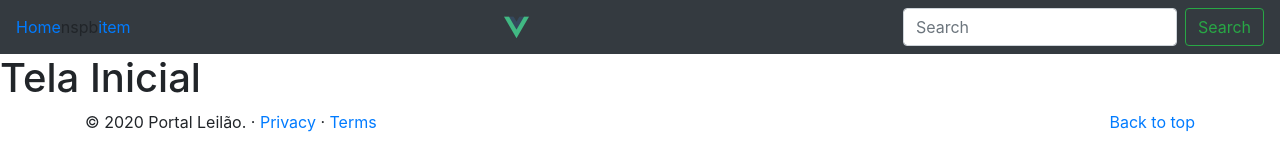
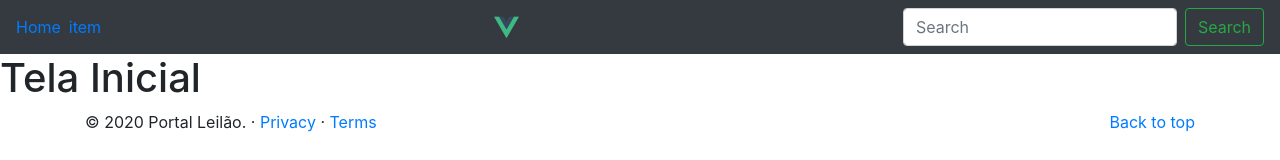
Before and after one commit to mncoutinho/PortalLeilao, a Vue app in the folder client/: page /#/ in a window 1280 px wide. Shown: the top 160 px of the page. Built offline with nearby package versions, Linux system fonts and the light colour scheme.

Commit message:
Rotas e preparação para migrar para Vuetify

```diff
--- a/client/src/components/item/additem.vue
+++ b/client/src/components/item/additem.vue
@@ -76,7 +76,7 @@ export default {
           masked: false
         },
       artigo:{
-        image:"",
+        image:[],
         name:"",
         description:"",
         category:"",
--- a/client/src/components/item/item.vue
+++ b/client/src/components/item/item.vue
@@ -62,6 +62,7 @@ import "bootstrap/dist/css/bootstrap.css";
 import "font-awesome/css/font-awesome.css";
 import axios from "axios/dist/axios";
 import {VMoney} from "v-money";
+import foto from "../../assets/logo.png"
 export default {
   name: "app",
   components:{
@@ -78,7 +79,7 @@ export default {
           masked: false
         },
       artigos: [],
-
+      imagem: foto
       /*
 6 imagens por item
 Link para youtube na carrossel de imagens
--- a/client/src/components/layout/header.vue
+++ b/client/src/components/layout/header.vue
@@ -13,11 +13,11 @@
             <div class="collapse navbar-collapse"
                  id="navbarCollapse">
                 <ul class="navbar-nav mr-auto">
-                    <li class="nav-item active">
-                       <router-link to="/home">Home</router-link>
+                    <li class="nav-item mr-sm-2">
+                       <router-link to="/">Home</router-link>
                     </li>
-                    nspb
-                    <li class="nav-item">
+
+                    <li class="nav-item mr-sm-2">
                         <router-link to="/adicionarItem">item</router-link>
                     </li>
                 </ul>
```
